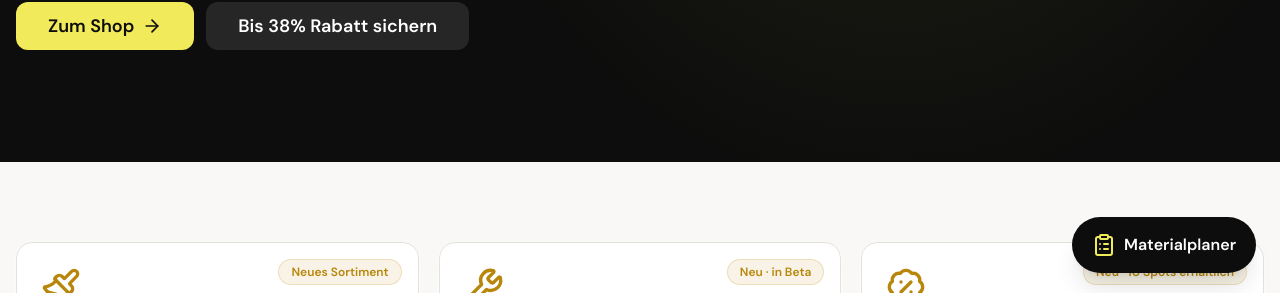
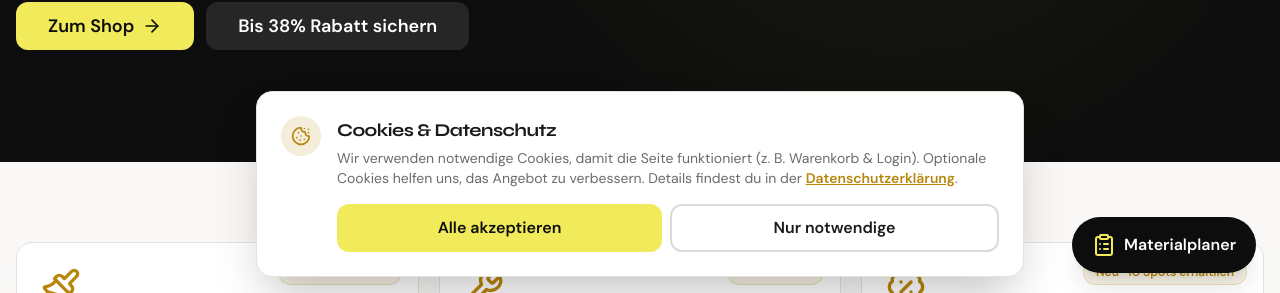
Before and after one commit to alex-autoshop/alex-autoshop-medium, a React (Vite) app: page / in a window 1280 px wide. Shown: the part 507-800 px from the top of the page. Built offline with nearby package versions, Linux system fonts and the light colour scheme; no server answers.

Commit message:
Cookie-Consent-Banner beim ersten Besuch
- Neuer CookieConsent-Banner unten, erscheint nur beim ersten Besuch
- Auswahl 'Alle akzeptieren' / 'Nur notwendige' wird in localStorage gemerkt
- Link zur Datenschutzerklaerung, datenschutzfreundlich (gleichwertige Optionen)

```diff
--- a/src/App.tsx
+++ b/src/App.tsx
@@ -6,6 +6,7 @@ import { Footer } from "@/components/Footer";
 import { AuthProvider } from "@/context/AuthContext";
 import { ProtectedRoute } from "@/components/ProtectedRoute";
 import { MaterialPlannerWidget } from "@/components/MaterialPlannerWidget";
+import { CookieConsent } from "@/components/CookieConsent";
 
 const Home = lazy(() => import("@/pages/Home"));
 const Shop = lazy(() => import("@/pages/Shop"));
@@ -83,6 +84,7 @@ export default function App() {
           <Footer />
         </div>
         <MaterialPlannerWidget />
+        <CookieConsent />
         <Toaster position="top-center" richColors />
       </AuthProvider>
     </BrowserRouter>
--- /dev/null
+++ b/src/components/CookieConsent.tsx
@@ -0,0 +1,60 @@
+import { useEffect, useState } from "react";
+import { Link } from "react-router-dom";
+import { Cookie } from "lucide-react";
+
+const STORAGE_KEY = "cookie-consent";
+
+// Cookie-Hinweis — erscheint nur beim ersten Besuch (Auswahl in localStorage gemerkt).
+export function CookieConsent() {
+  const [visible, setVisible] = useState(false);
+
+  useEffect(() => {
+    try {
+      if (!localStorage.getItem(STORAGE_KEY)) setVisible(true);
+    } catch {
+      setVisible(true);
+    }
+  }, []);
+
+  const choose = (value: "all" | "necessary") => {
+    try {
+      localStorage.setItem(STORAGE_KEY, value);
+    } catch {
+      /* localStorage nicht verfügbar — Banner trotzdem schließen */
+    }
+    setVisible(false);
+  };
+
+  if (!visible) return null;
+
+  return (
+    <div className="fixed inset-x-0 bottom-0 z-[60] p-3 sm:p-4">
+      <div className="mx-auto max-w-3xl bg-card border border-border rounded-2xl shadow-2xl p-5 sm:p-6 animate-fade-up">
+        <div className="flex items-start gap-4">
+          <div className="w-10 h-10 rounded-full bg-primary/15 flex items-center justify-center shrink-0">
+            <Cookie className="w-5 h-5 text-primary" />
+          </div>
+          <div className="flex-1 min-w-0">
+            <h2 className="font-display font-bold text-lg">Cookies & Datenschutz</h2>
+            <p className="text-sm text-muted-foreground mt-1">
+              Wir verwenden notwendige Cookies, damit die Seite funktioniert (z.&nbsp;B. Warenkorb &amp; Login).
+              Optionale Cookies helfen uns, das Angebot zu verbessern. Details findest du in der{" "}
+              <Link to="/datenschutz" className="text-primary font-semibold underline">
+                Datenschutzerklärung
+              </Link>
+              .
+            </p>
+            <div className="flex flex-col sm:flex-row gap-2 mt-4">
+              <button onClick={() => choose("all")} className="btn-gold-bright sm:flex-1">
+                Alle akzeptieren
+              </button>
+              <button onClick={() => choose("necessary")} className="btn-outline sm:flex-1">
+                Nur notwendige
+              </button>
+            </div>
+          </div>
+        </div>
+      </div>
+    </div>
+  );
+}
```
